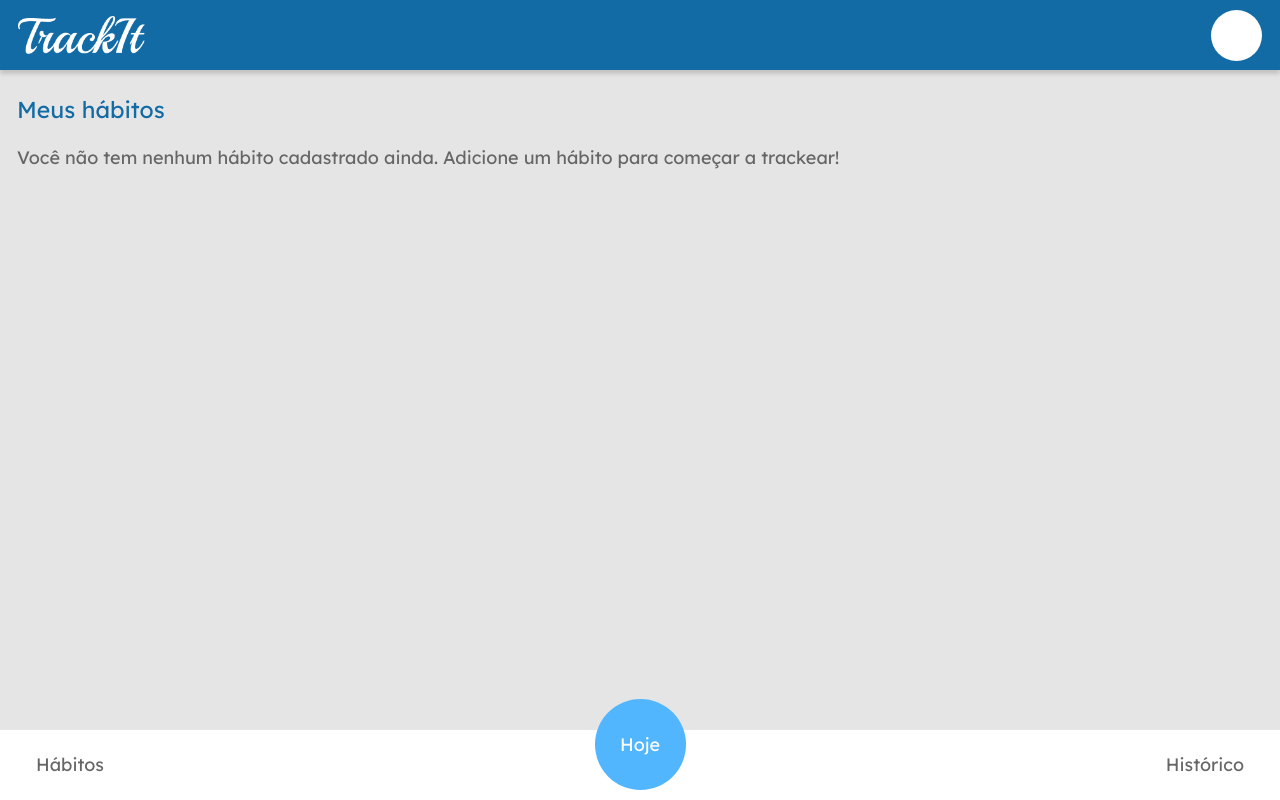
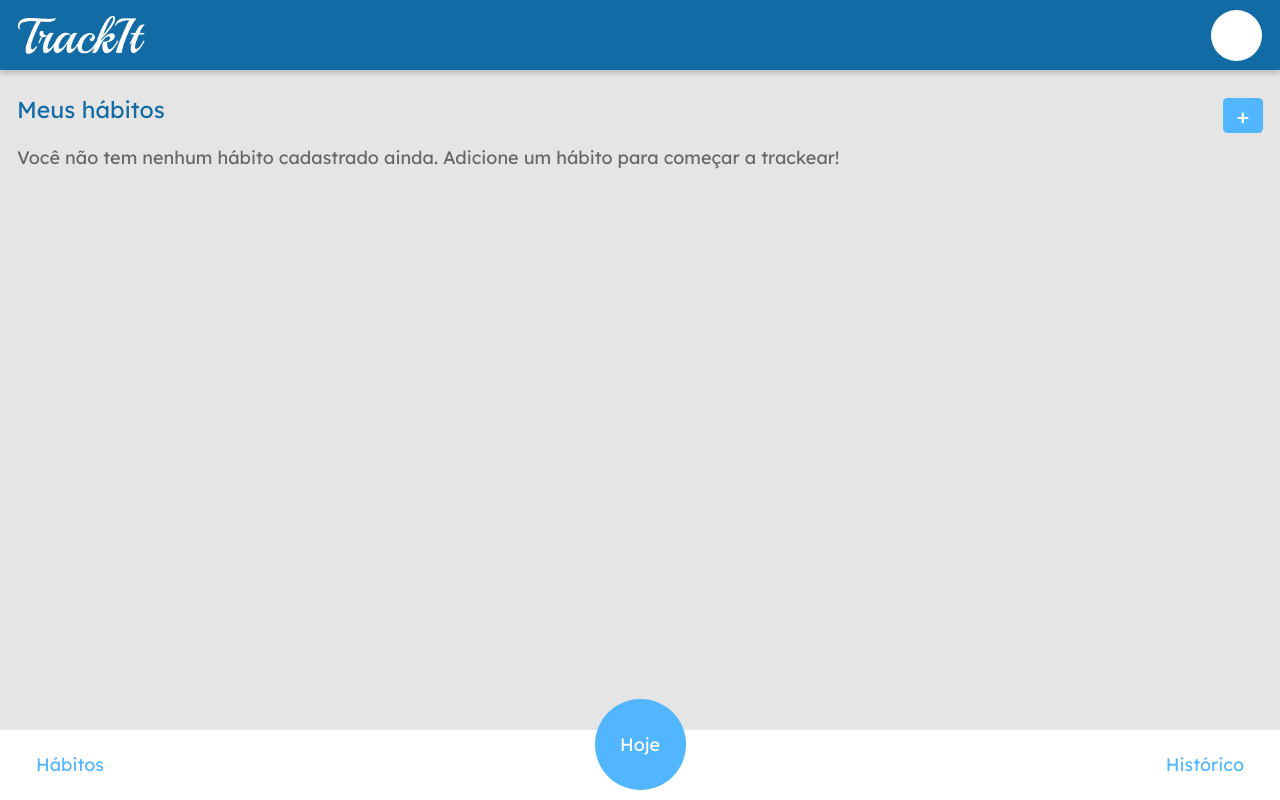
Before and after one commit to yasmimc/TrackIt, a React (Create React App) app: page /habitos in a window 1280 px wide. Built offline with nearby package versions, Linux system fonts and the light colour scheme.

Commit message:
Added Footer and Habits layout

```diff
--- a/src/components/Footer/Footer.js
+++ b/src/components/Footer/Footer.js
@@ -33,6 +33,7 @@ const Container = styled.div`
         justify-content: space-between;
         align-items: center;
         height: 70px;
+        color: #52B6FF;
     }
 `
 const Today = styled.li`
--- a/src/components/Habits/Habits.js
+++ b/src/components/Habits/Habits.js
@@ -6,7 +6,10 @@ export default function Habits() {
     return (
         <Container>
             <Header></Header>
-            <h1>Meus hábitos</h1>
+            <Title>
+                <h1>Meus hábitos</h1>
+                <Button>+</Button>
+            </Title>
             Você não tem nenhum hábito cadastrado ainda. Adicione um hábito para começar a trackear!
             <Footer></Footer>
         </Container>
@@ -31,3 +34,18 @@ const Container = styled.div`
         margin-bottom: 28px;
     }
 `
+
+const Title = styled.div`
+    display: flex;
+    justify-content: space-between;
+`
+const Button = styled.button`
+    border: none;
+    height: 35px;
+    width: 40px;
+    font-size: larger;
+    color: #FFFFFF;
+
+    background-color: #52B6FF;
+    border-radius: 4.63636px;
+`
```
